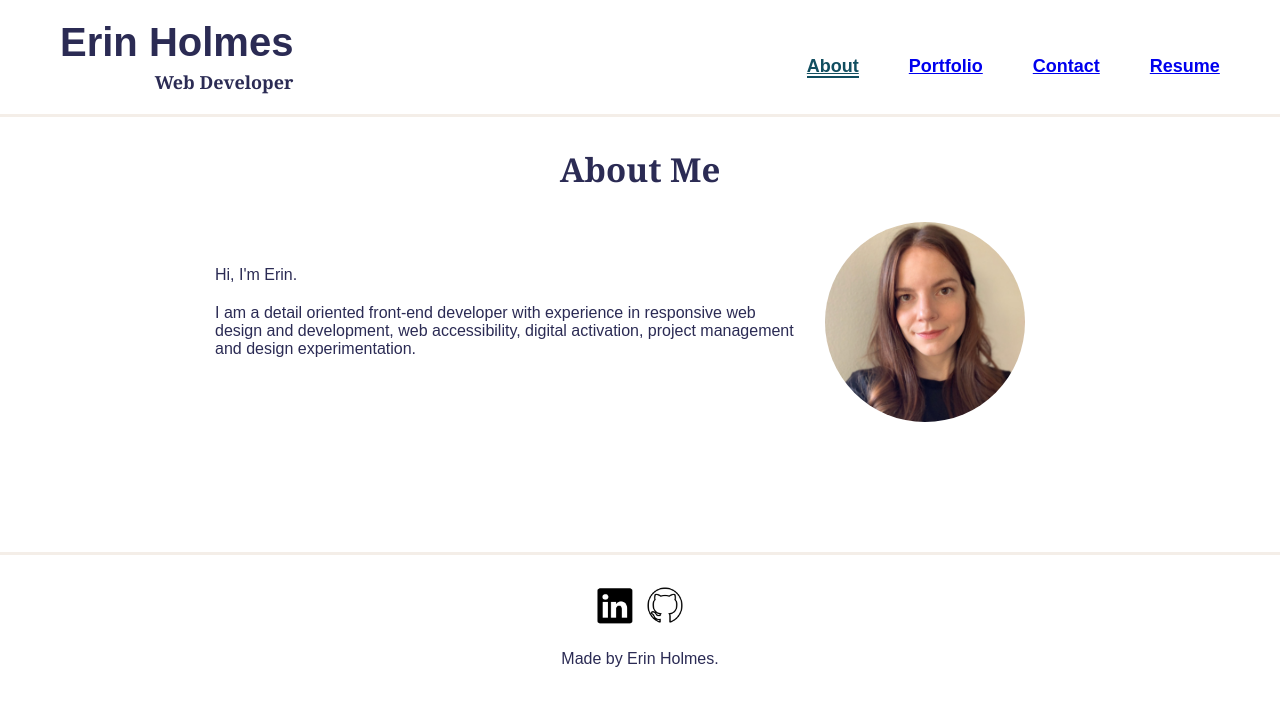
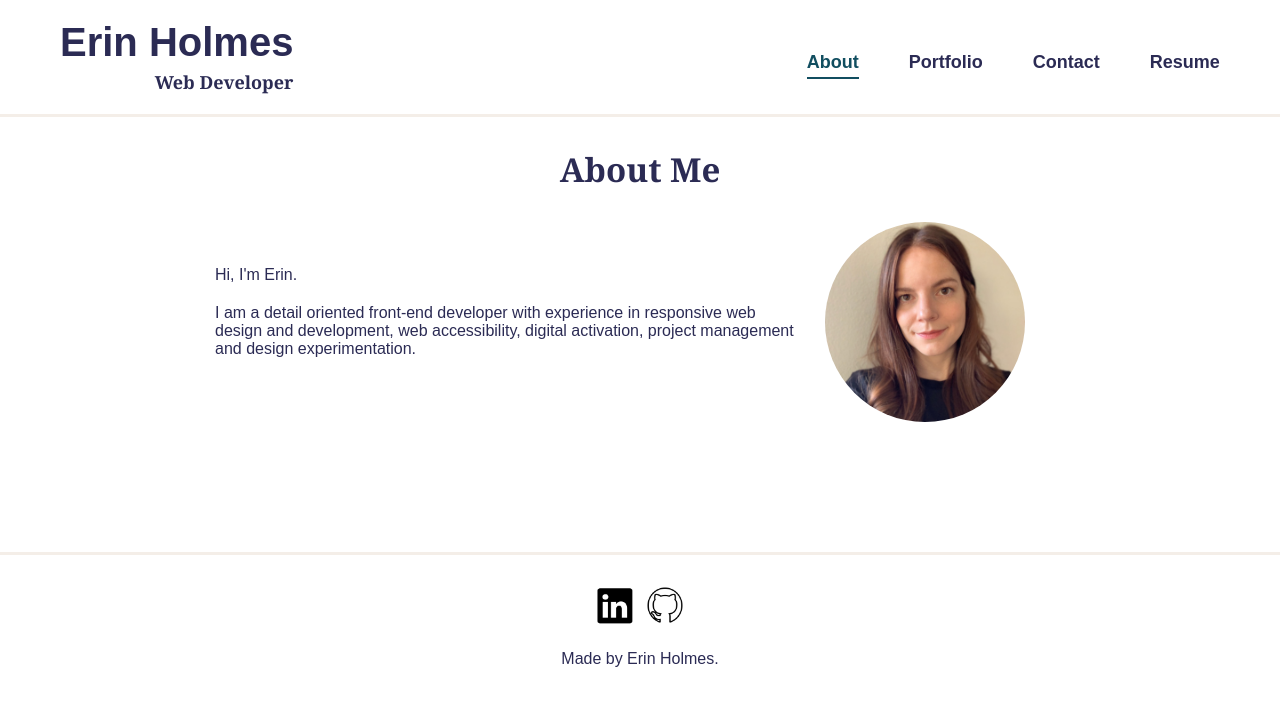
Before and after one commit to emholmes/react-portfolio, a React (Create React App) app: page / in a window 1280 px wide. Shown: the top 706 px of the page. Built offline with nearby package versions, Linux system fonts and the light colour scheme.

Commit message:
fix nav css and hover style

```diff
--- a/src/index.css
+++ b/src/index.css
@@ -84,7 +84,7 @@ header nav ul {
   padding-top: 10px;
 }
 
-header nav ul li {
+header nav ul li a {
   padding: 15px 0 5px;
   margin: 25px;
   text-decoration: none;
@@ -95,7 +95,7 @@ header nav ul li {
   border-bottom: 2px solid transparent;
 }
 
-header nav ul li:hover,
+header nav ul li a:hover,
 .navActive {
   border-bottom: 2px solid var(--dark-teal);
   color: var(--dark-teal);
@@ -279,7 +279,7 @@ header nav ul li:hover,
 .project-title {
   font-size: 26px;
   text-decoration: none;
-  padding-right: 20px;
+  margin-right: 20px;
   color: var(--dark-blue);
 }
 
```
